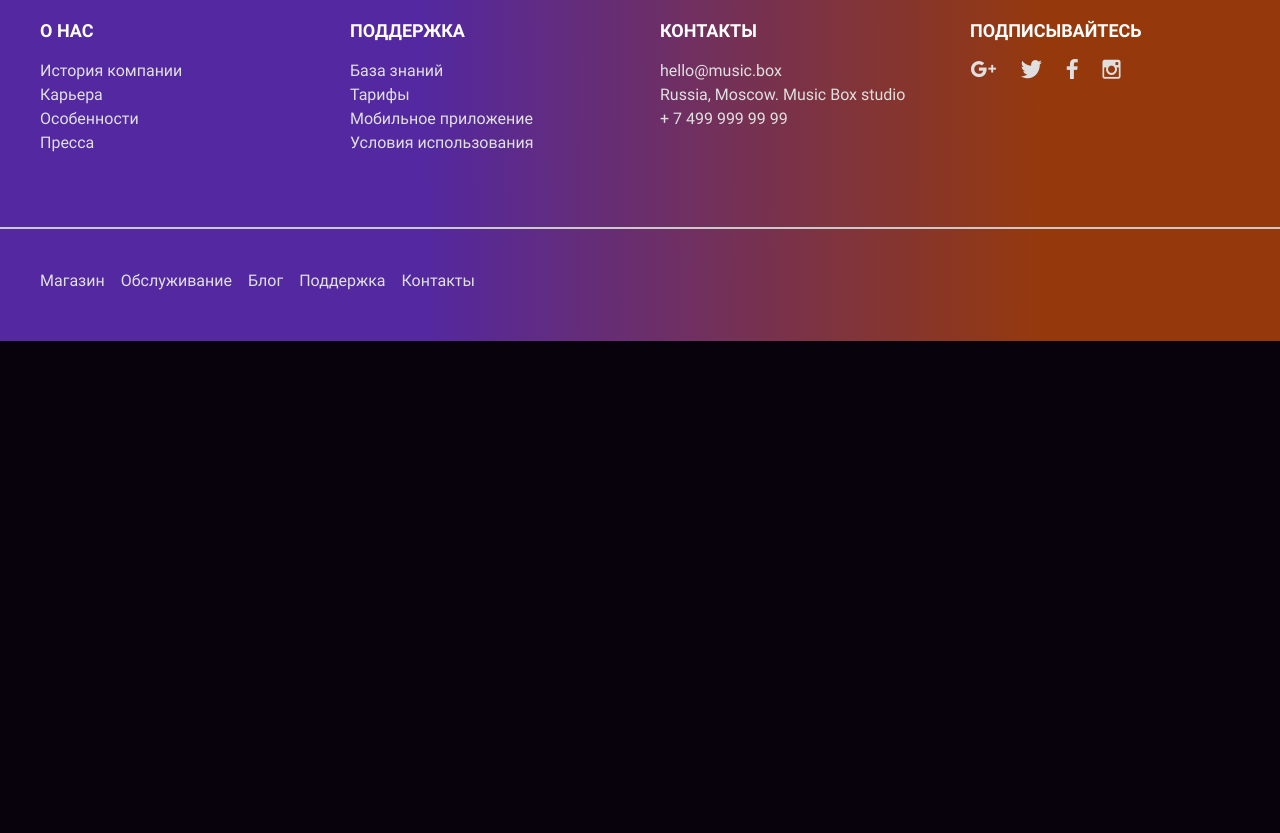
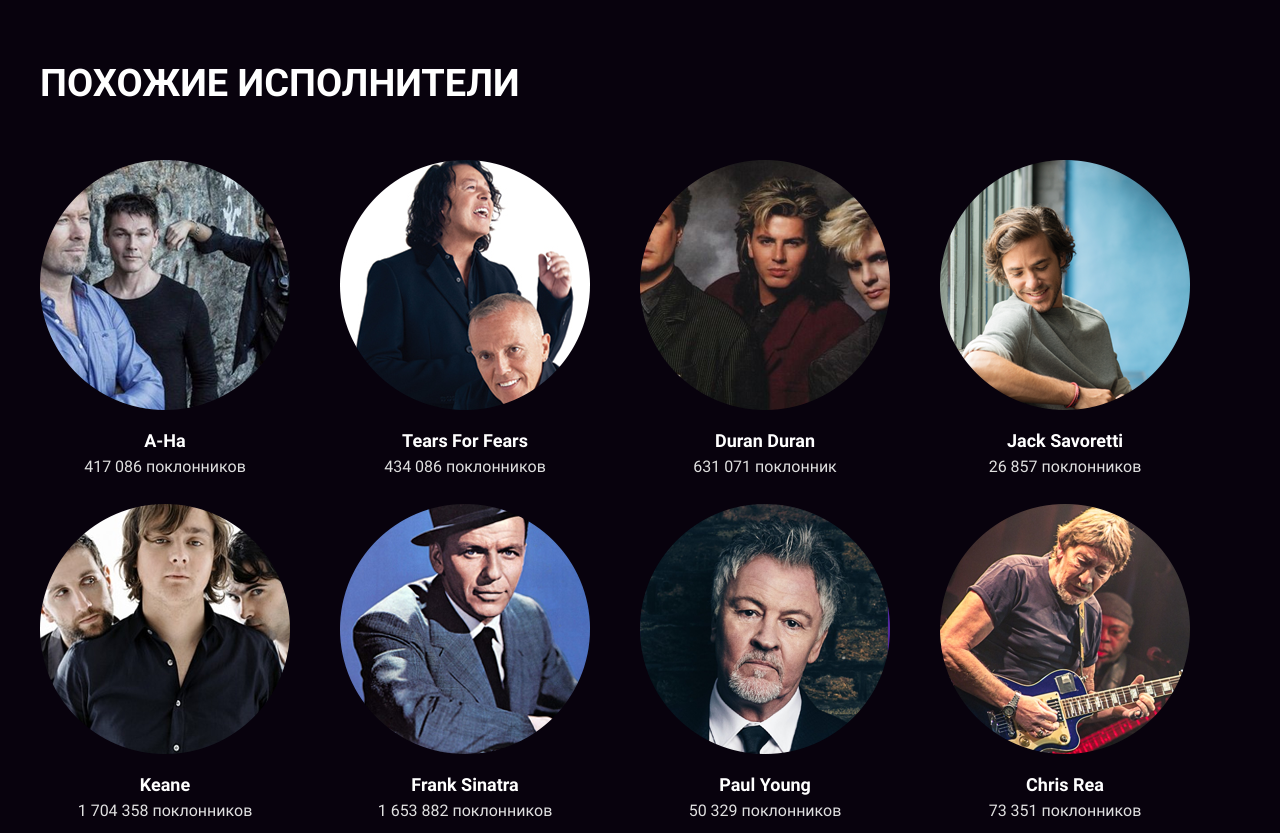
Before and after one commit to artemka-arg/layout-designer-project-56, a website: page src/artist.html in a window 1280 px wide. Shown: the part 2047-2880 px from the top of the page. Before the commit the page ends 2388 px from the top, so only its background shows below. Drawn offline with Linux system fonts and the light colour scheme.

Commit message:
created a similar section

```diff
--- a/src/artist.html
+++ b/src/artist.html
@@ -169,6 +169,69 @@
         </ul>
       </div>
     </section>
+    <section>
+      <div class="container similar-container" id="page-similar">
+        <h2>Похожие исполнители</h2>
+        <ul class="similar-list">
+          <li class="similar-item">
+            <img src="images/A-ha.png" alt="Аватарка A-Ha">
+            <div class="similar-info">
+              <h3>A-Ha</h3>
+              <p><span>417 086</span> поклонников</p>
+            </div>
+          </li>
+          <li class="similar-item">
+            <img src="images/Tears-for-Fears.png" alt="">
+            <div class="similar-info">
+              <h3>Tears For Fears</h3>
+              <p><span>434 086</span> поклонников</p>
+            </div>
+          </li>
+          <li class="similar-item">
+            <img src="images/Duran-Duran.png" alt="Аватарка Duran Duran">
+            <div class="similar-info">
+              <h3>Duran Duran</h3>
+              <p><span>631 071</span> поклонник</p>
+            </div>
+          </li>
+          <li class="similar-item">
+            <img src="images/Jack-Savoretti.png" alt="Аватарка Jack Savoretti">
+            <div class="similar-info">
+              <h3>Jack Savoretti</h3>
+              <p><span>26 857</span> поклонников</p>
+            </div>
+          </li>
+          <li class="similar-item">
+            <img src="images/Keane.png" alt="Аватарка Keane">
+            <div class="similar-info">
+              <h3>Keane</h3>
+              <p><span>1 704 358</span> поклонников</p>
+            </div>
+          </li>
+          <li class="similar-item">
+            <img src="images/Frank-Sinatra.png" alt="Аватарка Frank Sinatra">
+            <div class="similar-info">
+              <h3>Frank Sinatra</h3>
+              <p><span>1 653 882</span> поклонников</p>
+            </div>
+          </li>
+          <li class="similar-item">
+            <img src="images/Paul-Young.png" alt="Аватарка Paul Young">
+            <div class="similar-info">
+              <h3>Paul Young</h3>
+              <p><span>50 329</span> поклонников</p>
+            </div>
+          </li>
+          <li class="similar-item">
+            <img src="images/Chris-Rea.png" alt="Аватарка Chris Rea">
+            <div class="similar-info">
+              <h3>Chris Rea</h3>
+              <p><span>73 351</span> поклонников</p>
+            </div>
+          </li>
+        </ul>
+      </div>
+    </section>
   </main>
   <footer class="bg-gradient">
     <nav class="container footer-nav">
--- a/src/scss/_general.scss
+++ b/src/scss/_general.scss
@@ -103,6 +103,16 @@
   background-color: $red;
 }
 
+@media (max-width: 740px) {
+  h1 {
+    font-size: 45px;
+  }
+
+  h2 {
+    font-size: 28px;
+  }
+}
+
 @media (max-width: 480px) {
   h1 {
     font-size: 30px;
--- a/src/scss/artist-app.scss
+++ b/src/scss/artist-app.scss
@@ -5,3 +5,4 @@
 @import "artist-page/section-description";
 @import "artist-page/section-popular-tracks";
 @import "artist-page/section-discography";
+@import "artist-page/section-similar";
--- /dev/null
+++ b/src/scss/artist-page/_section-similar.scss
@@ -0,0 +1,79 @@
+.similar-container {
+  padding-top: 100px;
+  margin-bottom: 100px;
+
+  h2 {
+    margin-bottom: 48px;
+  }
+
+  h3 {
+    font-weight: bold;
+    font-size: 18px;
+    line-height: 1.5;
+  }
+
+  p {
+    display: inline-block;
+    margin-top: 1px;
+    margin-bottom: 0;
+    color: $gray;
+  }
+
+  span {
+    display: inline-block;
+    font-size: 16px;
+  }
+}
+
+.similar-list {
+  display: grid;
+  grid-template-columns: repeat(4, 1fr);
+  column-gap: 50px;
+  row-gap: 25px;
+  padding-right: 50px;
+
+  @media (max-width: 1190px) {
+    grid-template-columns: repeat(3, 1fr);
+  }
+
+  @media (max-width: 590px) {
+    grid-template-columns: repeat(2, 1fr);
+  }
+
+  .similar-item {
+    display: flex;
+    flex-direction: column;
+    align-items: center;
+    row-gap: 17px;
+
+    img {
+      max-width: 250px;
+      max-height: 250px;
+
+      @media (max-width: 890px) {
+        width: 200px;
+        height: 200px;
+      }
+
+      @media (max-width: 740px) {
+        width: 150px;
+        height: 150px;
+      }
+    }
+
+    .similar-info {
+      text-align: center;
+    }
+  }
+}
+
+@media (max-width: 415px) {
+  .similar-list {
+    grid-template-columns: repeat(2, min-content);
+
+    .similar-item img {
+      width: 137px;
+      height: 137px;
+    }
+  }
+}
--- a/src/scss/layout/_footer.scss
+++ b/src/scss/layout/_footer.scss
@@ -60,6 +60,9 @@
 }
 
 .footer-line {
+  box-sizing: border-box;
+  height: 2px;
+  background-color: $text-color;
   border: 1px solid $text-color;
 }
 
@@ -71,7 +74,7 @@
     display: flex;
     flex-wrap: wrap;
     column-gap: 16px;
-    padding-bottom: 1rem;
+    padding-bottom: 17px;
   }
 
   &-link {
@@ -114,5 +117,6 @@
   .footer-bottom-list {
     flex-direction: column;
     row-gap: 16px;
+    padding-bottom: 16px;
   }
 }
```
Also changed, not shown: src/index.html (+1 -1 lines), src/css/app.css, src/css/artist-app.css, 2 other files.
